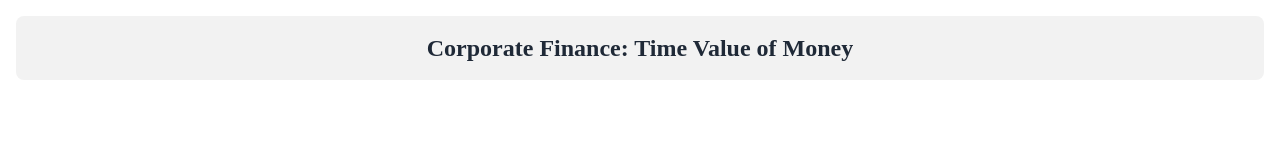
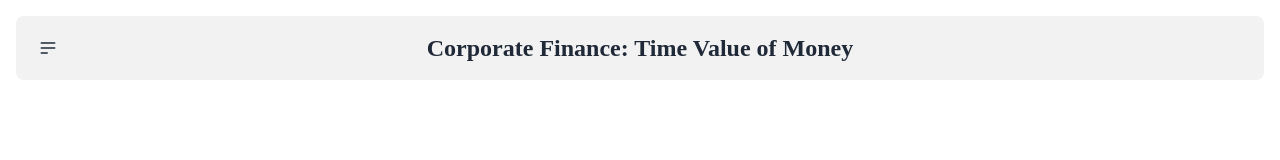
Before and after one commit to mustafakhanneo/tvmfinance, a React (Vite) app: page / in a window 1280 px wide. Shown: the top 160 px of the page. Built offline with nearby package versions, Linux system fonts and the light colour scheme; a web font is replaced by a local one.

Commit message:
update navbar

```diff
--- a/src/App.jsx
+++ b/src/App.jsx
@@ -10,9 +10,30 @@
   return (
     <div className='space-y-16 p-[1rem] m-auto max-w-[1280px]'>
     <div className="navbar items-center justify-center rounded-lg bg-base-200">
+
+    <div className="navbar-start">
+    <div className="dropdown">
+      <div tabIndex={0} role="button" className="btn btn-ghost btn-circle">
+        <svg xmlns="http://www.w3.org/2000/svg" className="h-5 w-5" fill="none" viewBox="0 0 24 24" stroke="currentColor"><path strokeLinecap="round" strokeLinejoin="round" strokeWidth="2" d="M4 6h16M4 12h16M4 18h7" /></svg>
+      </div>
+      <ul tabIndex={0} className="menu menu-sm dropdown-content mt-3 z-[1] p-2 shadow bg-base-100 rounded-box w-52">
+        <li><a href='./formula'>Formulas</a></li>
+        <li><a href='./notfound'>NotFound</a></li>
+        <li><a>About</a></li>
+      </ul>
+    </div>
+  </div>
+
+
   <div className="navbar-center">
     <a className="btn btn-ghost font-kola sm:text-2xl text-sm" href='./'>Corporate Finance: Time Value of Money</a>
   </div>
+
+
+  <div className="navbar-end">
+
+  </div>
+
 
 </div>
 <Routes>
```
